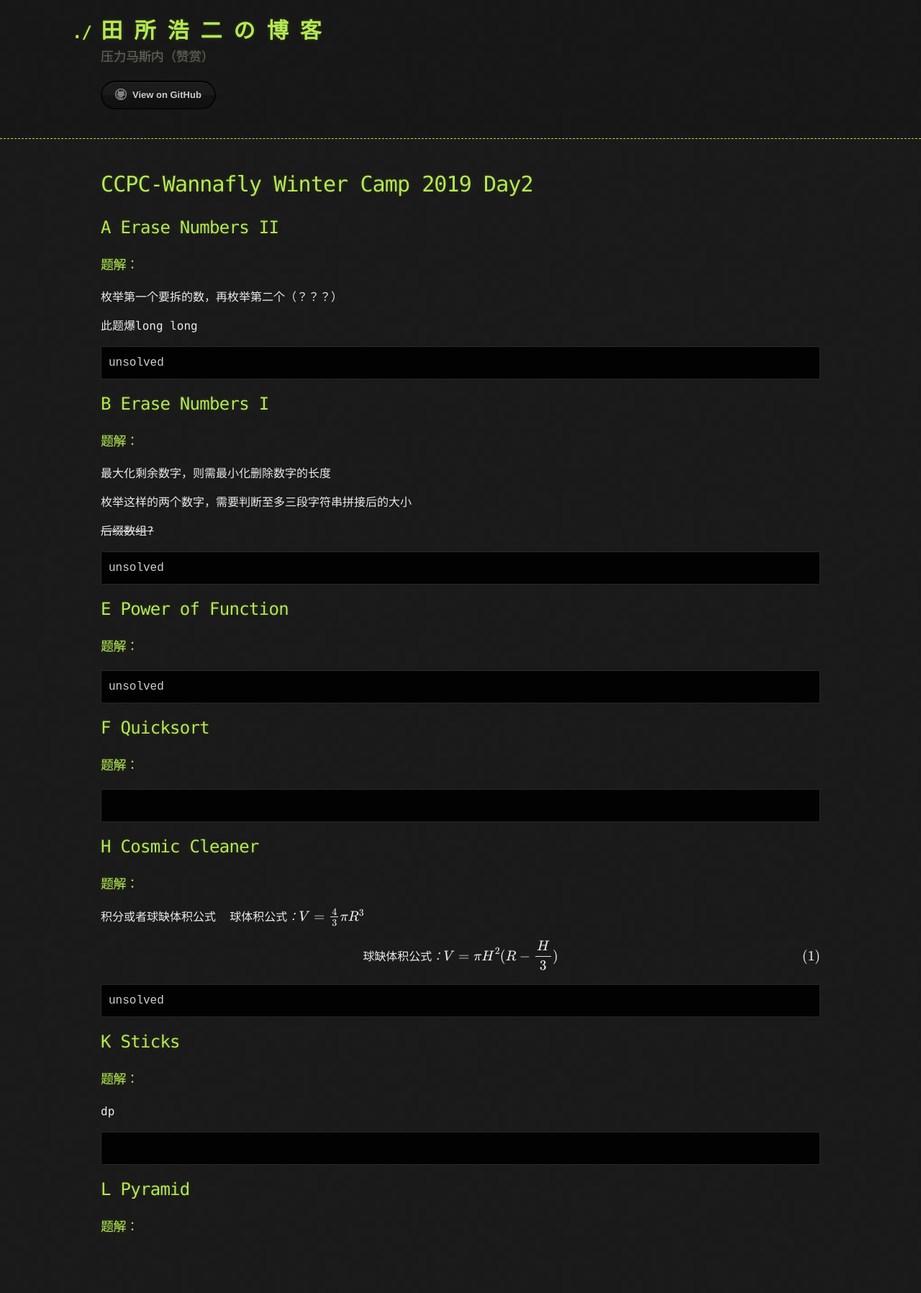
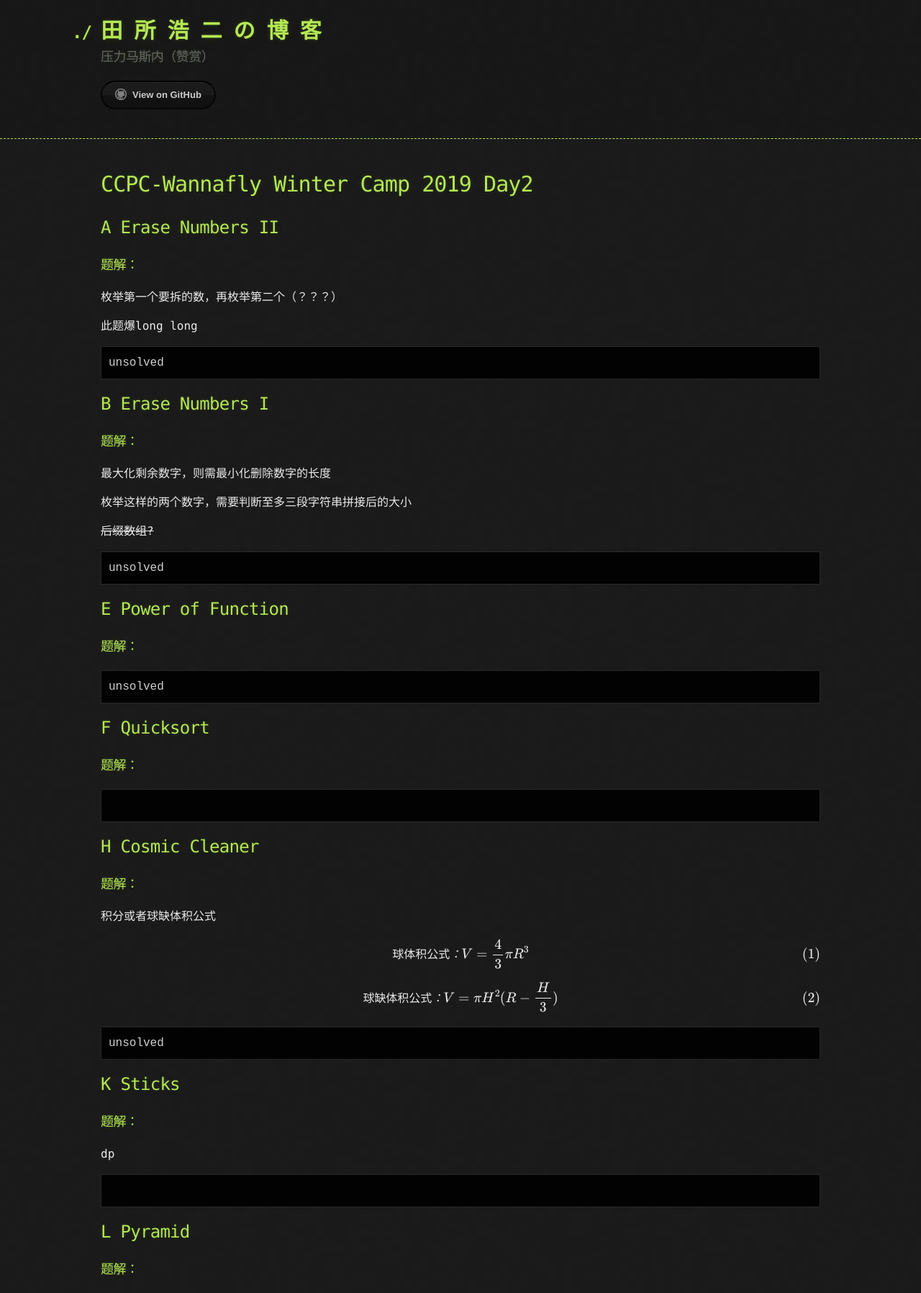
Before and after one commit to JingzeWang/Blog-for-ACM, a Jekyll site: the page built from Wannafly2019Winter/Wannafly2019_Day2.md, in a window 1280 px wide. Shown: the whole page at 72% size. Built offline with Jekyll 4.4.1, drawn with Linux system fonts in a browser that asks for light colours; our own code applies the rules of GitHub Pages for plain Markdown files; formulas are drawn with MathJax 3; before the commit the page ends 1737 px from its top, so only the background shows below that.

```diff
--- a/Wannafly2019Winter/Wannafly2019_Day2.md
+++ b/Wannafly2019Winter/Wannafly2019_Day2.md
@@ -46,9 +46,8 @@ unsolved
 
 ### 题解：
 
-积分或者球缺体积公式
-$$
-$$
+<p>积分或者球缺体积公式</p>
+
 $$
 球体积公式：V=\frac{4}{3}\pi R^{3}
 $$
```
